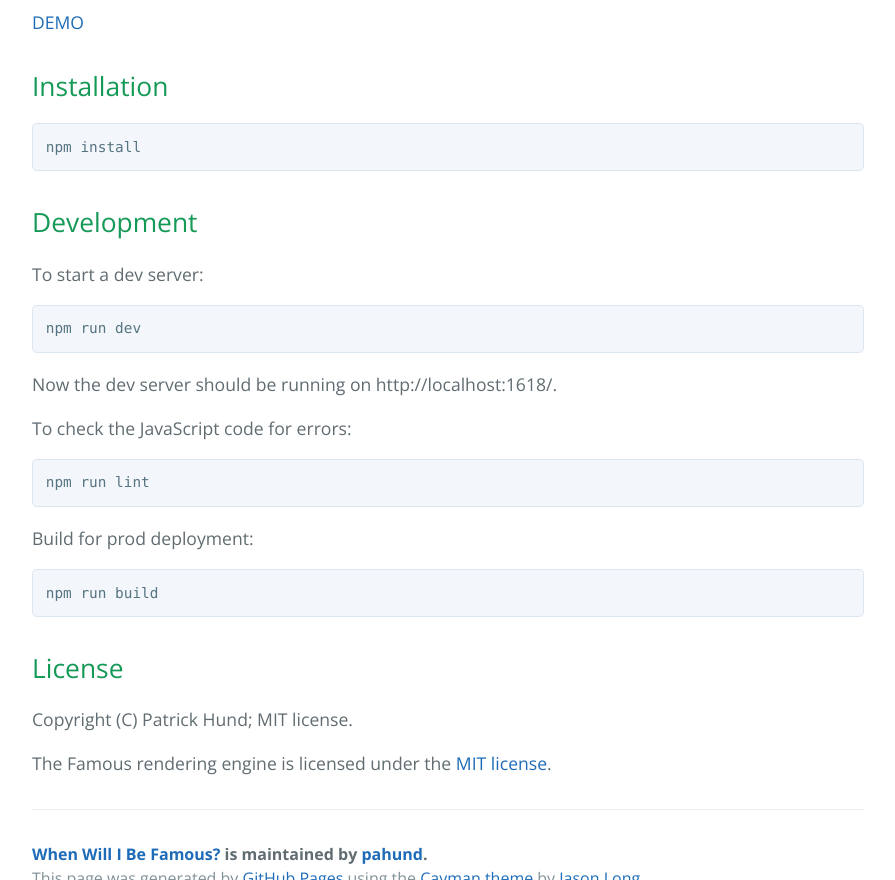
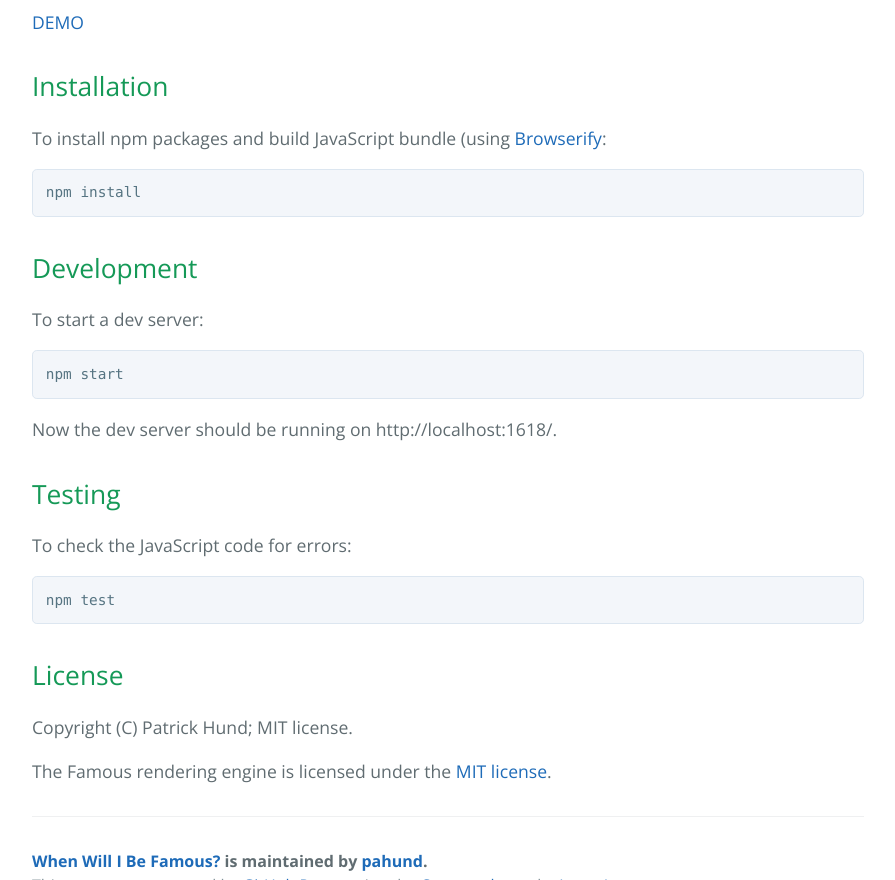
Before and after one commit to pahund/when-will-i-be-famous, a plain HTML site: page index.html in a window 1280 px wide. Shown: the part 520-1400 px from the top of the page, without its empty margins (192-1087 px from the left). Drawn offline with nearby package versions, Linux system fonts and the light colour scheme.

```diff
--- a/index.html
+++ b/index.html
@@ -13,7 +13,6 @@
     <section class="page-header">
       <h1 class="project-name">When Will I Be Famous?</h1>
       <h2 class="project-tagline">Trying out the famo.us engine</h2>
-      <a href="https://pahund.github.io/when-will-i-be-famous/demo" class="btn">Try the Demo</a>
       <a href="https://github.com/pahund/when-will-i-be-famous" class="btn">View on GitHub</a>
       <a href="https://github.com/pahund/when-will-i-be-famous/zipball/master" class="btn">Download .zip</a>
       <a href="https://github.com/pahund/when-will-i-be-famous/tarball/master" class="btn">Download .tar.gz</a>
@@ -30,6 +29,8 @@
 <h2>
 <a id="installation" class="anchor" href="#installation" aria-hidden="true"><span class="octicon octicon-link"></span></a>Installation</h2>
 
+<p>To install npm packages and build JavaScript bundle (using <a href="http://browserify.org/">Browserify</a>:</p>
+
 <pre><code>npm install
 </code></pre>
 
@@ -38,19 +39,17 @@
 
 <p>To start a dev server:</p>
 
-<pre><code>npm run dev
+<pre><code>npm start
 </code></pre>
 
 <p>Now the dev server should be running on http://localhost:1618/.</p>
 
+<h2>
+<a id="testing" class="anchor" href="#testing" aria-hidden="true"><span class="octicon octicon-link"></span></a>Testing</h2>
+
 <p>To check the JavaScript code for errors:</p>
 
-<pre><code>npm run lint
-</code></pre>
-
-<p>Build for prod deployment:</p>
-
-<pre><code>npm run build
+<pre><code>npm test
 </code></pre>
 
 <h2>
```
Also changed, not shown: params.json (+1 -1 lines).
